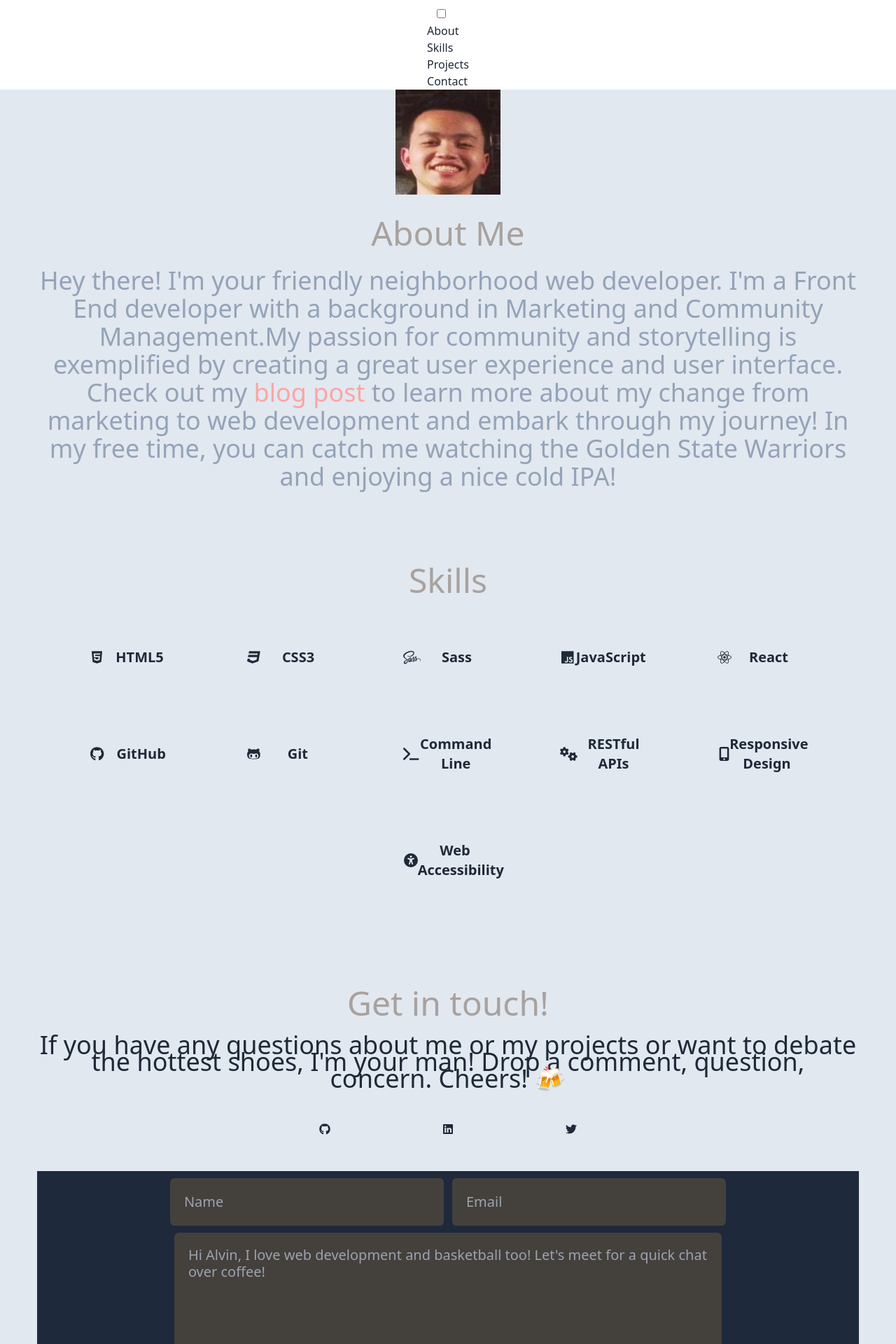
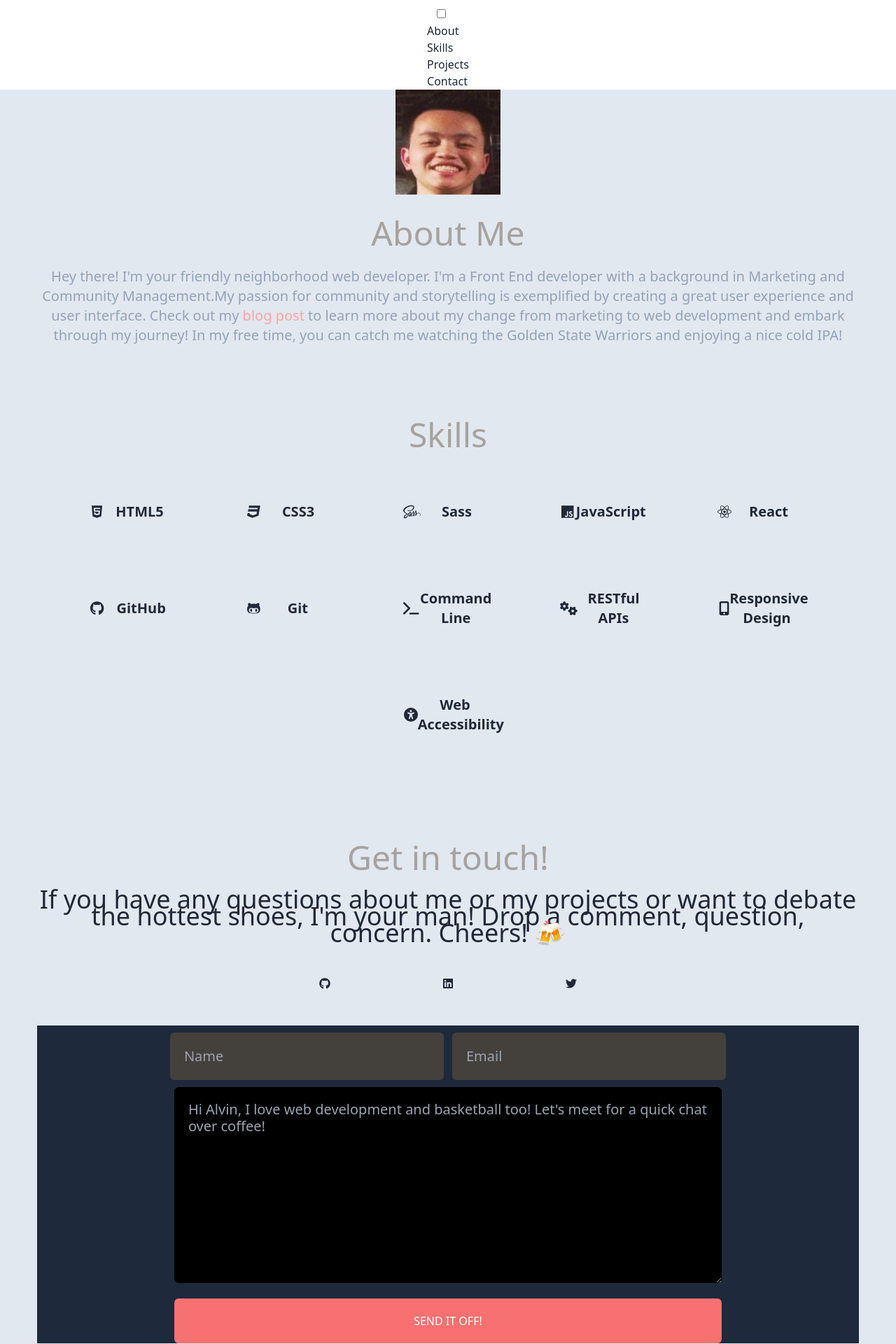
Before and after one commit to alvinwquach/alvin-quach-portfolio, a Next.js app: page / in a window 1280 px wide. Shown: the top 1920 px of the page at 70% size. Built offline with nearby package versions, Linux system fonts and the light colour scheme.

Commit message:
fixed styling

```diff
--- a/pages/index.tsx
+++ b/pages/index.tsx
@@ -68,7 +68,7 @@ const Home: NextPage = () => {
             <h3 className="py-6 text-center text-5xl text-stone-400">
               About Me
             </h3>
-            <p className="text-md text-slate-400">
+            <p className="text-xl text-slate-400">
               Hey there! I'm your friendly neighborhood web developer. I'm a
               Front End developer with a background in Marketing and Community
               Management.My passion for community and storytelling is
@@ -197,7 +197,7 @@ const Home: NextPage = () => {
                 <div>
                   <label htmlFor="message" className="sr-only"></label>
                   <textarea
-                    className="w-4/6 rounded-md bg-stone-700 p-5 text-xl leading-6 text-white"
+                    className="w-4/6 rounded-md bg-black p-5 text-xl leading-6 text-white"
                     name="message"
                     id="message"
                     cols={80}
```
